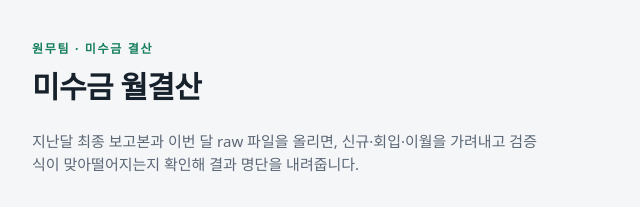
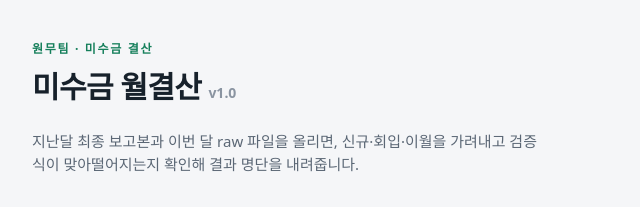
Before and after one commit to ericparkGMH/foundation-report, a plain HTML site: page index.html in a window 1280 px wide. Shown: the top 207 px of the page, 152-792 px from the left. Drawn offline with Linux system fonts and the light colour scheme.

Commit message:
version added

```diff
--- a/index.html
+++ b/index.html
@@ -103,7 +103,7 @@
 <div class="wrap">
   <header class="top">
     <span class="kicker">원무팀 · 미수금 결산</span>
-    <h1>미수금 월결산</h1>
+    <h1>미수금 월결산 <span style="font-size:14px;font-weight:600;color:var(--muted2);letter-spacing:0">v1.0</span></h1>
     <p class="sub">지난달 최종 보고본과 이번 달 raw 파일을 올리면, 신규·회입·이월을 가려내고 검증식이 맞아떨어지는지 확인해 결과 명단을 내려줍니다.</p>
     <span class="privacy">
       <svg viewBox="0 0 24 24" fill="none" stroke="currentColor" stroke-width="2"><path d="M12 2l7 4v6c0 5-3.5 8-7 10-3.5-2-7-5-7-10V6z"/></svg>
```
